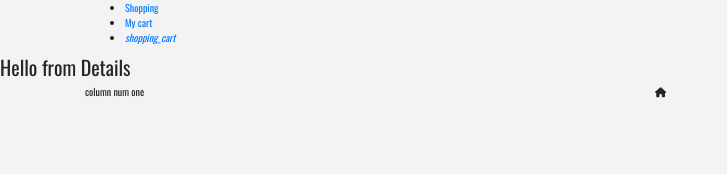
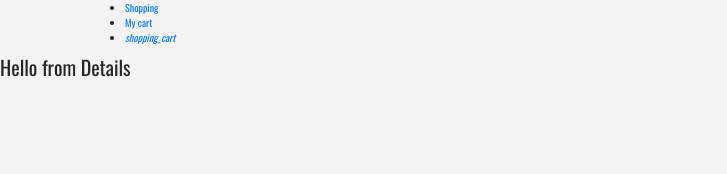
Before and after one commit to pacis32/Shopping-chart, a React (Create React App) app: page /details in a window 1280 px wide. Shown: the top 174 px of the page, without its empty margins (0-727 px from the left). Built offline with nearby package versions, Linux system fonts and the light colour scheme; data requests are answered from the project's data file.

Commit message:
modifying app.js

```diff
--- a/src/App.js
+++ b/src/App.js
@@ -1,58 +1,52 @@
-import React from 'react';
 
-import {Provider} from 'react-redux'
-import {createStore} from 'redux'
-import rootReducer from './reducers'
-import {composeWithDevTools} from 'redux-devtools-extension'
 
+import React, { Component } from 'react'
 import './App.css';
 import Navibar from './Components/Navbar'
-import Cart from './containers/cart'
+import Product from './Components/Products'
+import Cart from './Components/Cart'
 import Default from './Components/Default'
 import Details from './Components/Details'
 import ProductList from './Components/ProductList'
+import Products from './Components/Products'
 import { Switch, Route } from 'react-router-dom';
 import 'bootstrap/dist/css/bootstrap.min.css';
 
 
+export default class App extends Component  {
 
-const store = createStore(
-  rootReducer,
-  composeWithDevTools()
-  //
-)
+  constructor(props) {
+    super(props);
+    this.state = {
+        products: [], filteredProducts: []
 
+    }
 
-const App =()=> {
+}
+componentWillMount(){
+  fetch(' http://localhost:8000/products')
+      .then(res => JSON)
 
-
+      .then(data => this.setState({
+          products: data,
+          filteredProducts: data
+      }));
+    }
+  render(){
     return (
       <React.Fragment>
-      <Provider store={store}>
+
       <Navibar/>
         <Switch>
-          <Route exact path="/" component={ProductList}/>
+          <Route exact path="/" component={Products}/>
           <Route path="/details" component={Details}/>
           <Route path="/cart" component={Cart}/>
           <Route component={Default}/>
         </Switch>
-        </Provider>
-       <div className='container'>
-         <div className='row'>
-           <div className='col-6'>column num one</div>
-           <div className='col-6'>
-             <span>
-               <i className="fas fa-home"/>
-             </span>
-           </div>
-         </div>
-       </div>
+        </React.Fragment>
 
-      </React.Fragment>
+
 
     );
   }
-
-
-
-export default App;
+  }
```
